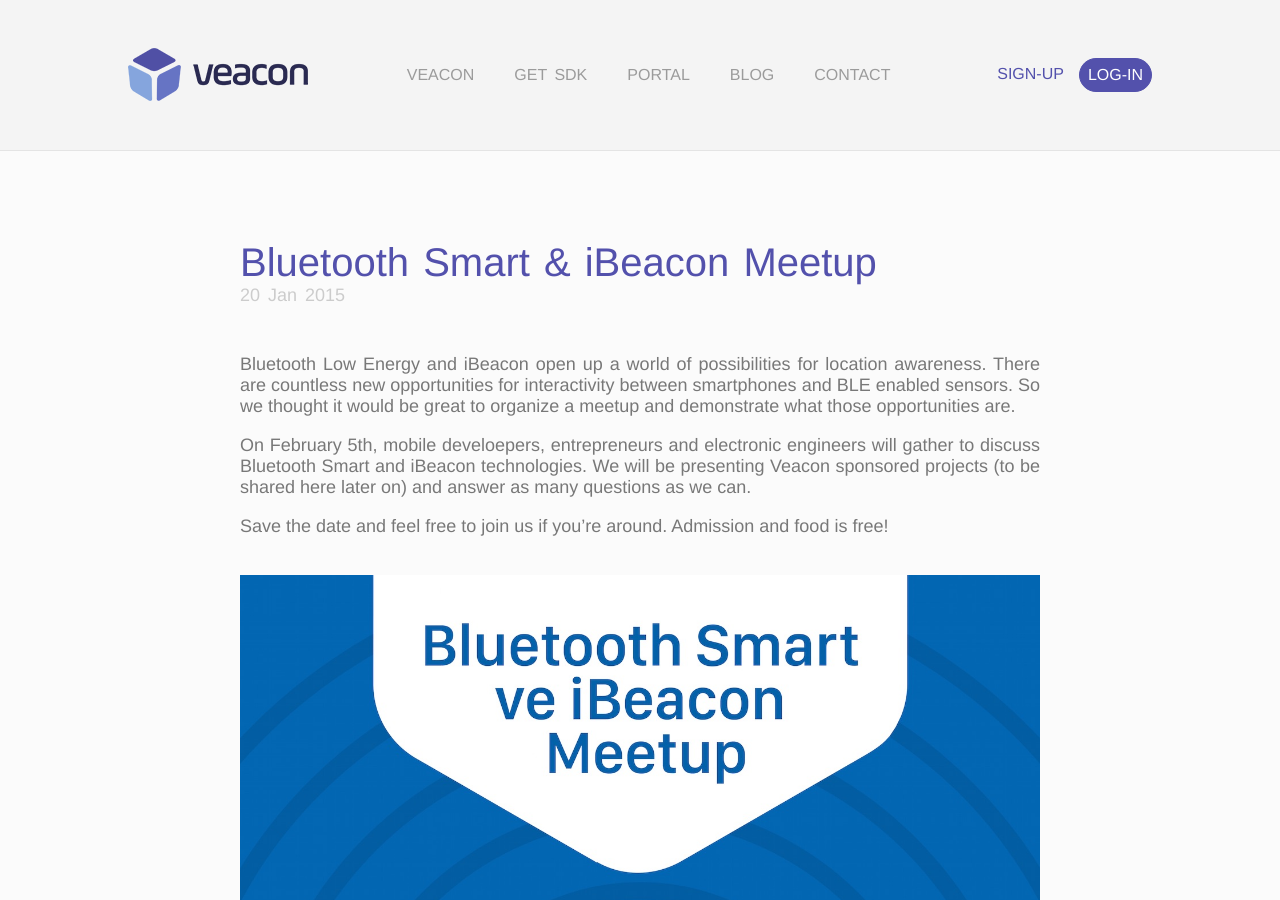
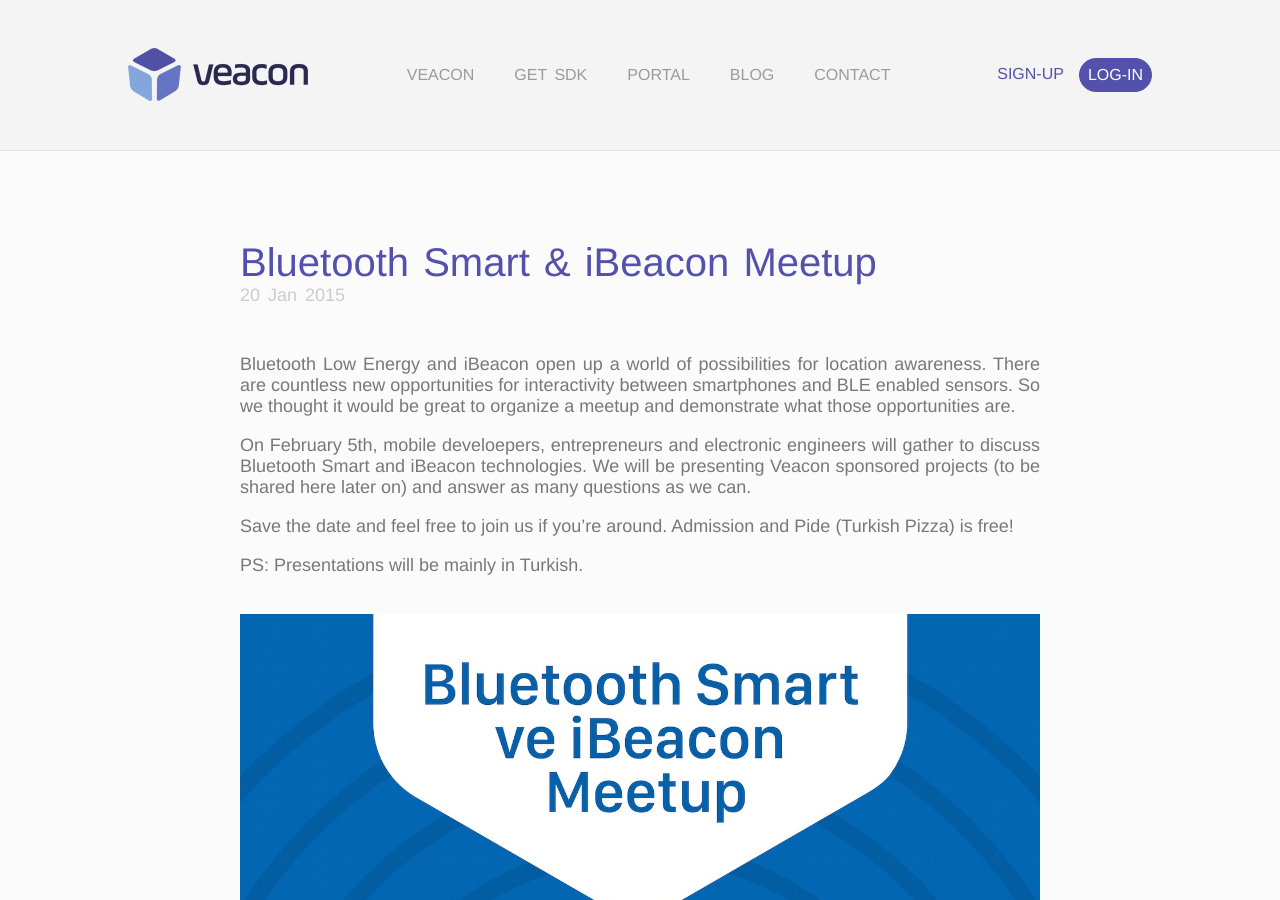
Before and after one commit to Valensas/veacon.com, a Jekyll site: the page built from _posts/2015-01-20-BLE-event.md, in a window 1280 px wide and 900 px high. Built offline with Jekyll 4.4.1, drawn with Linux system fonts in a browser that asks for light colours; comment, search, counter and statistics services are not loaded.

Commit message:
Update 2015-01-20-BLE-event.md

```diff
--- a/_posts/2015-01-20-BLE-event.md
+++ b/_posts/2015-01-20-BLE-event.md
@@ -6,7 +6,9 @@
 
 On February 5th, mobile develoepers, entrepreneurs and electronic engineers will gather to discuss Bluetooth Smart and iBeacon technologies. We will be presenting Veacon sponsored projects (to be shared here later on) and answer as many questions as we can.
 
-Save the date and feel free to join us if you're around. Admission and food is free!
+Save the date and feel free to join us if you're around. Admission and Pide (Turkish Pizza) is free!
+
+PS: Presentations will be mainly in Turkish.
 
 ![image](https://raw.githubusercontent.com/Valensas/veacon.com/gh-pages/blog_images/BLE_Poster.jpg)
 
```
